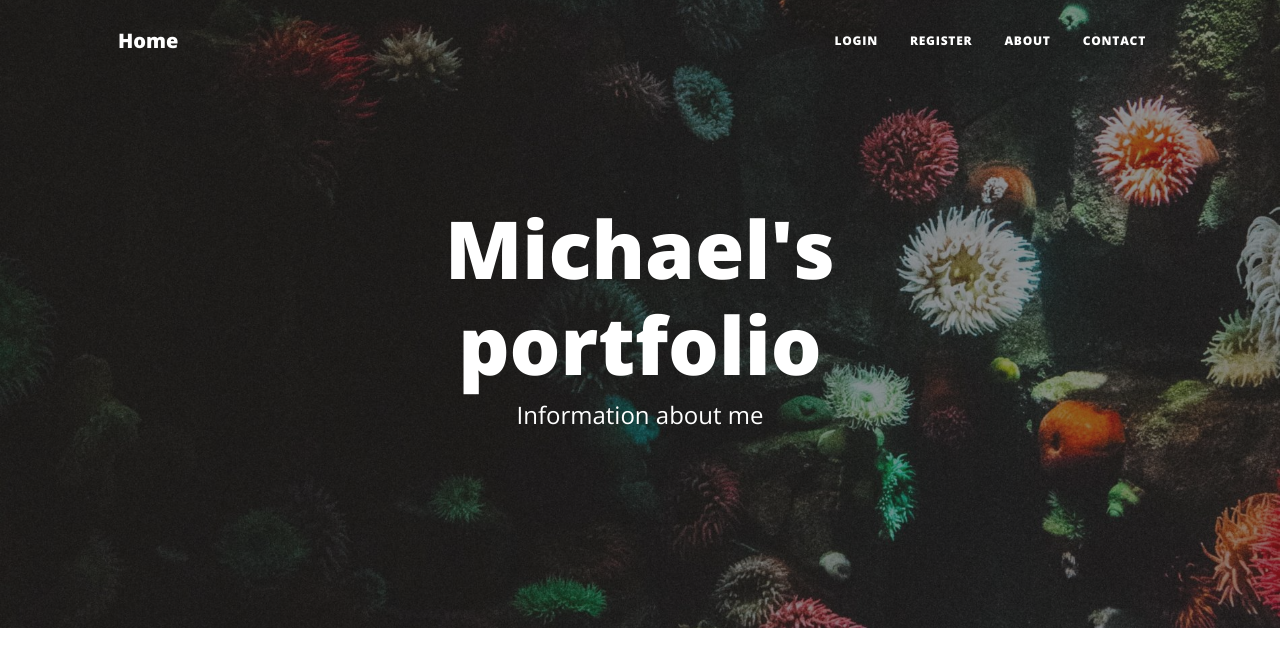
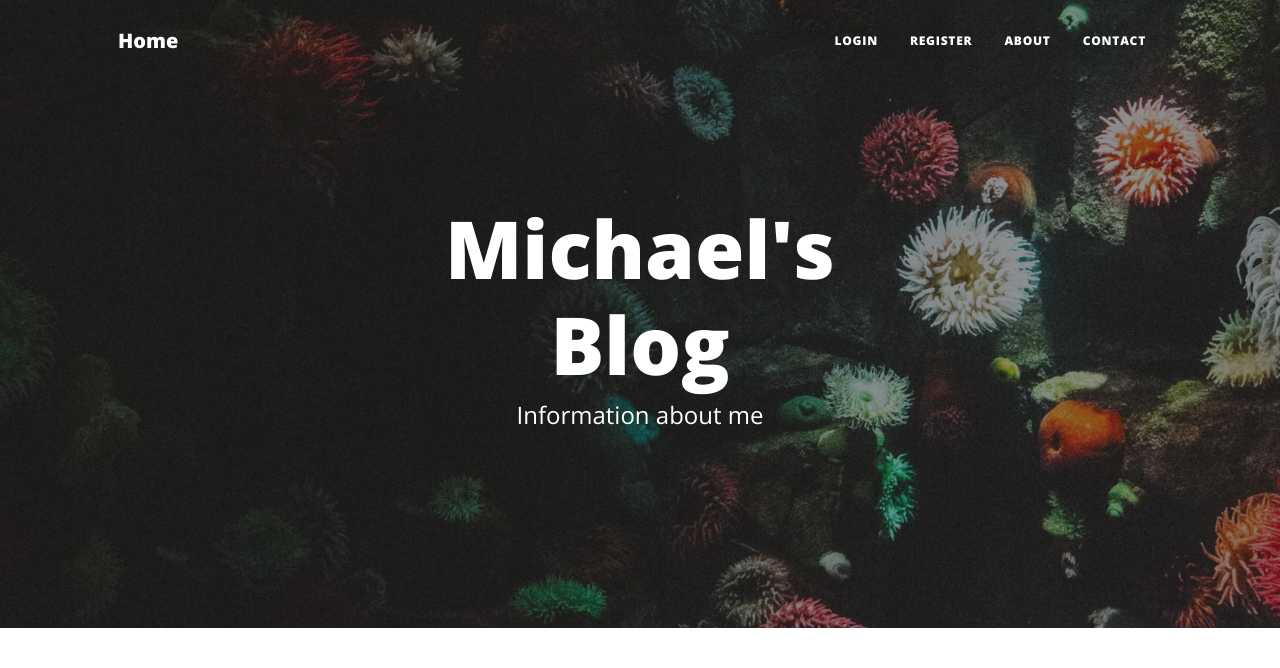
Before and after one commit to Goncharov-Michael/Blog, a Flask app: page / in a window 1280 px wide. Shown: the top 668 px of the page. Run offline with Flask 3, Linux system fonts and the light colour scheme; data that the repository does not hold is empty; some libraries are stand-ins or nearby versions.

Commit message:
Change Name

```diff
--- a/templates/index.html
+++ b/templates/index.html
@@ -9,7 +9,7 @@
     <div class="row gx-4 gx-lg-5 justify-content-center">
       <div class="col-md-10 col-lg-8 col-xl-7">
         <div class="site-heading">
-          <h1>Michael's portfolio</h1>
+          <h1>Michael's Blog</h1>
           <span class="subheading">Information about me</span>
         </div>
       </div>
```
